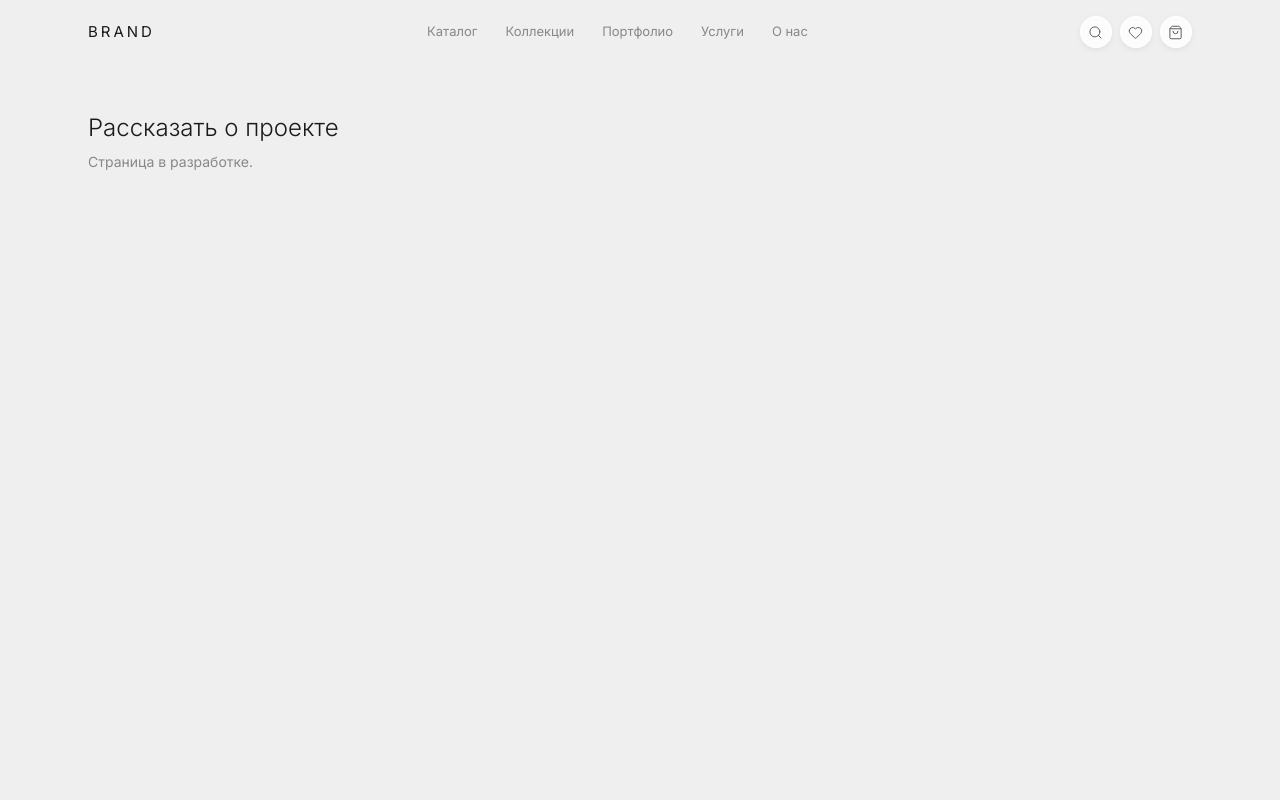
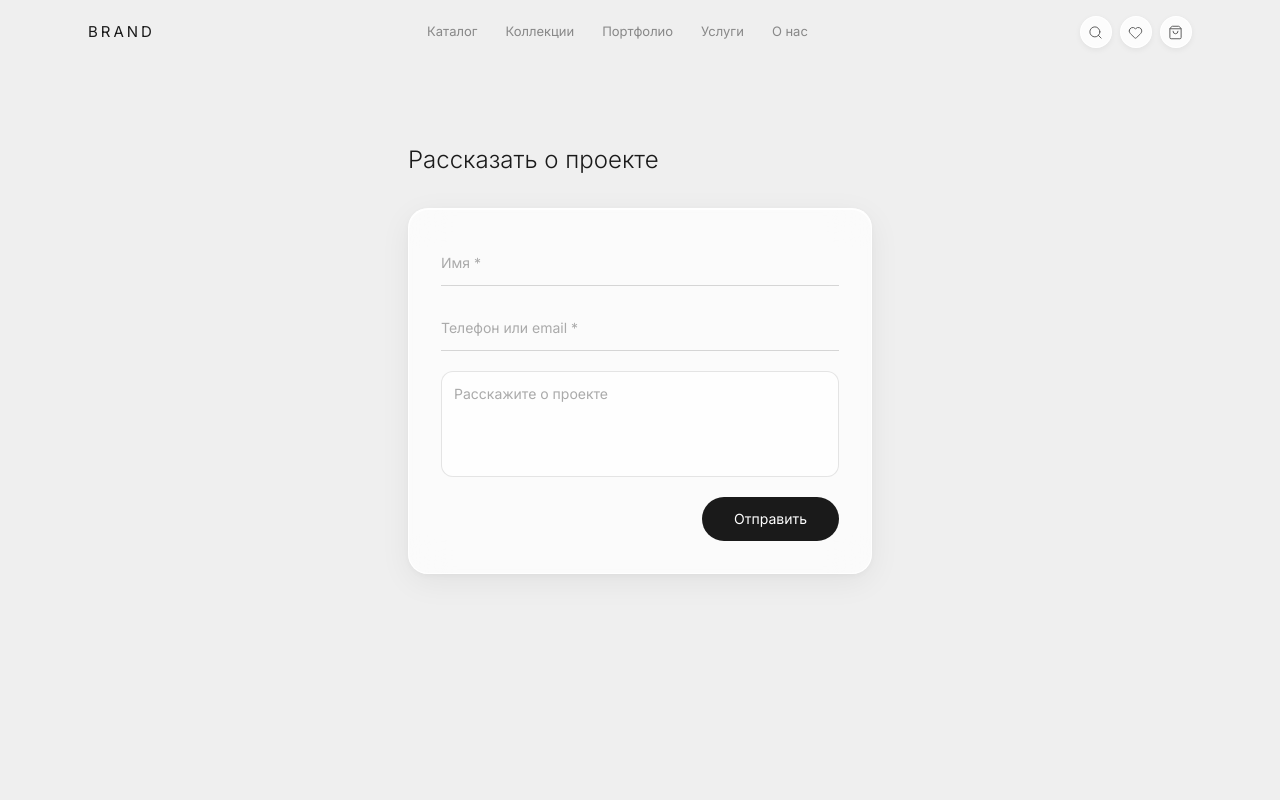
Before and after one commit to mansupraa-dot/fuzzy-fishstick, a React (Vite) app: page /brief in a window 1280 px wide. Shown: the top 800 px of the page. Built offline with nearby package versions, Linux system fonts and the light colour scheme.

Commit message:
feat: add BriefPage lead-gen form and wire /brief route

```diff
--- a/src/App.jsx
+++ b/src/App.jsx
@@ -15,6 +15,7 @@ import PortfolioItemPage from './pages/PortfolioItemPage'
 import ProcessPage from './pages/ProcessPage'
 import ContactPage from './pages/ContactPage'
 import PhilosophyPage from './pages/PhilosophyPage'
+import BriefPage from './pages/BriefPage'
 
 // Placeholder pages — will be fleshed out in later plans
 function PlaceholderPage({ title }) {
@@ -46,7 +47,7 @@ export default function App() {
           <Route path="/collections" element={<PlaceholderPage title="Коллекции" />} />
           <Route path="/collections/:slug" element={<PlaceholderPage title="Коллекция" />} />
           <Route path="/showroom" element={<PlaceholderPage title="Шоурум" />} />
-          <Route path="/brief" element={<PlaceholderPage title="Рассказать о проекте" />} />
+          <Route path="/brief" element={<BriefPage />} />
           <Route path="/wishlist" element={<WishlistPage />} />
           <Route path="/account" element={<AccountPage />} />
           <Route path="/search" element={<PlaceholderPage title="Поиск" />} />
--- /dev/null
+++ b/src/pages/BriefPage.jsx
@@ -0,0 +1,87 @@
+import { useState } from 'react'
+import { Helmet } from 'react-helmet-async'
+import { Link } from 'react-router-dom'
+
+export default function BriefPage() {
+  const [name, setName] = useState('')
+  const [contact, setContact] = useState('')
+  const [message, setMessage] = useState('')
+  const [error, setError] = useState('')
+  const [submitted, setSubmitted] = useState(false)
+
+  function handleSubmit(e) {
+    e.preventDefault()
+    if (!name.trim() || !contact.trim()) {
+      setError('Пожалуйста, заполните Имя и Телефон или email')
+      return
+    }
+    setError('')
+    setSubmitted(true)
+  }
+
+  return (
+    <>
+      <Helmet>
+        <title>Рассказать о проекте — Pufflux</title>
+      </Helmet>
+
+      <div className="pt-20 min-h-screen">
+        <div className="max-w-lg mx-auto px-6 py-10 md:py-16">
+          <h1 className="text-2xl font-light text-ink mb-8">Рассказать о проекте</h1>
+
+          {submitted ? (
+            <div className="glass-card p-8 text-center flex flex-col gap-4">
+              <div className="w-12 h-12 rounded-full bg-emerald-100 flex items-center justify-center mx-auto">
+                <span className="text-emerald-700 text-xl">✓</span>
+              </div>
+              <h2 className="text-xl font-light text-ink">Спасибо!</h2>
+              <p className="text-sm text-ink-3">Свяжемся в течение дня.</p>
+              <Link
+                to="/catalog"
+                className="mt-2 text-sm text-ink border-b border-ink/30 pb-0.5 self-center"
+              >
+                Перейти в каталог
+              </Link>
+            </div>
+          ) : (
+            <form onSubmit={handleSubmit} className="glass-card p-8 flex flex-col gap-5">
+              <input
+                type="text"
+                value={name}
+                onChange={(e) => setName(e.target.value)}
+                placeholder="Имя *"
+                aria-label="Имя"
+                className="border-b border-black/15 py-3 text-sm text-ink placeholder-ink-4 bg-transparent focus:outline-none focus:border-ink transition-colors"
+              />
+              <input
+                type="text"
+                value={contact}
+                onChange={(e) => setContact(e.target.value)}
+                placeholder="Телефон или email *"
+                aria-label="Телефон или email"
+                className="border-b border-black/15 py-3 text-sm text-ink placeholder-ink-4 bg-transparent focus:outline-none focus:border-ink transition-colors"
+              />
+              <textarea
+                value={message}
+                onChange={(e) => setMessage(e.target.value)}
+                placeholder="Расскажите о проекте"
+                aria-label="Расскажите о проекте"
+                rows={4}
+                className="border border-black/10 rounded-xl p-3 text-sm text-ink placeholder-ink-4 bg-white/60 focus:outline-none focus:border-ink transition-colors resize-none"
+              />
+              {error && <p className="text-xs text-red-500">{error}</p>}
+              <div className="flex justify-end">
+                <button
+                  type="submit"
+                  className="bg-ink text-white text-sm px-8 py-3 rounded-full hover:bg-ink/85 transition-colors"
+                >
+                  Отправить
+                </button>
+              </div>
+            </form>
+          )}
+        </div>
+      </div>
+    </>
+  )
+}
```
Also changed, not shown: 1 other file (tests, documents, lock files or other folders).
